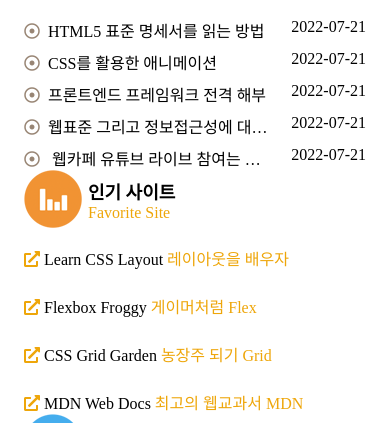
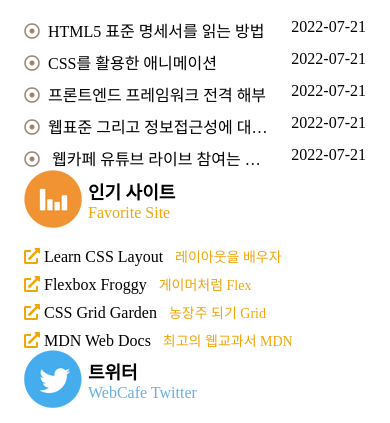
Before and after one commit to eunoo1995/zeroConnecTo, a website: page RWD/index.html in a window 390 px wide. Shown: the part 1371-1794 px from the top of the page. Drawn offline with Linux system fonts and the light colour scheme; a web font is replaced by a local one.

Commit message:
인기사이트  디자인 완성

```diff
--- a/RWD/css/index.css
+++ b/RWD/css/index.css
@@ -256,14 +256,8 @@ input[type="search"] {
 
 /* 공통 인기사이트 */
 
-.favorite__list {
-  display: flex;
-  flex-flow: column nowrap;
-  gap: var(--spacing-lg);
-}
-.favorite__link::after {
-  content: attr(data-tooltip);
-  color: var(--accent-favorite);
+.favorite__item {
+  margin-top: var(--spacing-xs);
 }
 
 /* 모바일 디바이스 (Mobile Device) */
@@ -359,6 +353,14 @@ input[type="search"] {
   .menu__list {
     flex-flow: column nowrap;
   }
+
+  /* 모바일 인기사이트 */
+  .favorite__link::after {
+    content: attr(data-tooltip);
+    color: var(--accent-favorite);
+    margin-left: var(--spacing-xs);
+    font-size: var(--text-sm);
+  }
 }
 
 /* 데스트탑 디바이스 (Desktop Device) */
```
